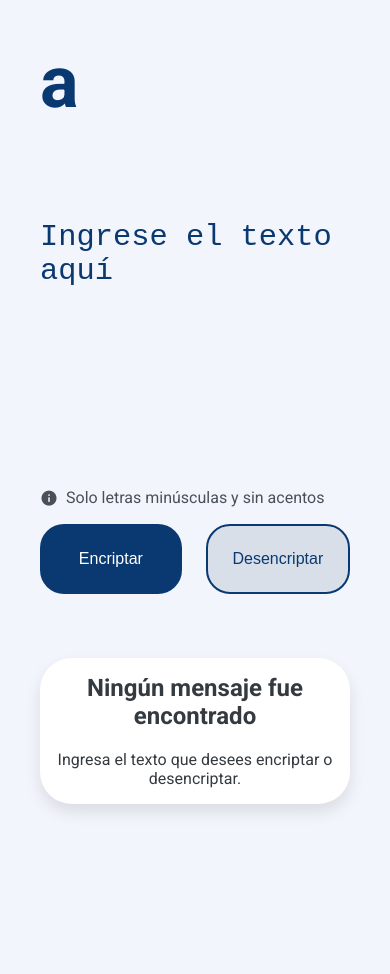
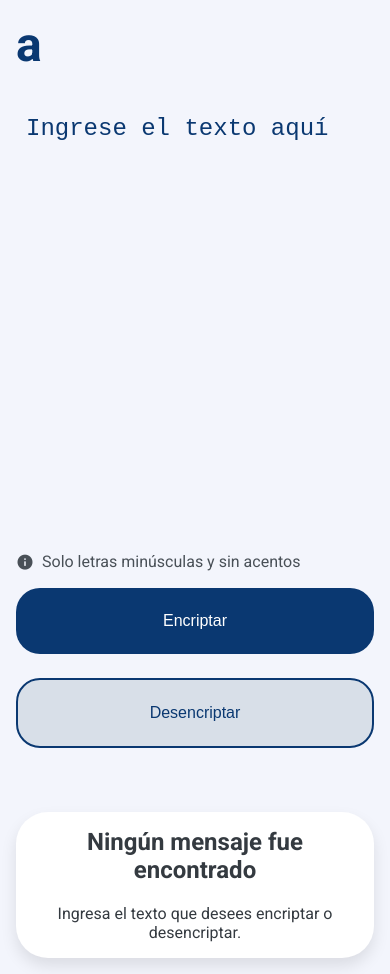
Before and after one commit to isaias65/Oracle_Alura, a plain HTML site: page Encriptador_Texto/index.html in a window 390 px wide. Before the commit the page ends 844 px from the top, so only its background shows below. Drawn offline with nearby package versions, Linux system fonts and the light colour scheme.

Commit message:
realizamos responsive

```diff
--- a/Encriptador_Texto/Styles/Style.css
+++ b/Encriptador_Texto/Styles/Style.css
@@ -19,7 +19,6 @@
 
 body{
     font-family: "Roboto", sans-serif;
-    font-style: normal;
     background-color: var(--background-principal);
 }
 main{
@@ -27,10 +26,10 @@ main{
     grid-template-columns: 120px 2fr 1fr;
     grid-column-gap: 5rem;
     padding: 2.5rem;
-    height: 100vh;
+    min-height: 100vh;
 }
-.section_logo h1{
-    font-size: 4.5rem;
+.section_logo{
+    font-size: 3rem;
     text-align: center;
     color: #0A3871;
 
@@ -47,7 +46,6 @@ main{
     width: 100%;
     height: 100%;
     padding: 20px;
-    /* padding: 70px 8px 10px 0px; */
     font-size: 1.9rem;
     background-color: transparent;
     color: var(--color-section-ingreso);
@@ -187,30 +185,20 @@ textarea::-webkit-scrollbar-thumb {
 @media (max-width: 1080px) {
     main {
         grid-template-columns: 1fr;
-        grid-template-rows: 100px 2fr auto;
-        grid-gap: 2rem;
-        padding: 2.5rem;
+        row-gap: 2rem;
     }
 
     .section_logo {
-        grid-column: 1 / -1;
-        grid-row: 1 / 2;
-    }
-    .section_logo h1{
         text-align: left;
+        font-size: 3rem;
     }
 
     .section_ingreso {
-        grid-column: 1 / -1;
-        grid-row: 2 / 3;
-    }
-    .section_ingreso textarea {
-        padding: 0 0 10px 0;
+       padding: 0;
+       height: 80vh;
     }
 
     .section_salida {
-        grid-column: 1 / -1;
-        grid-row: 3 / 4;
         height: auto;
         display: flex;
         flex-direction: column;
@@ -218,12 +206,38 @@ textarea::-webkit-scrollbar-thumb {
         justify-content: center;
     }
 
-    .section_salida .salida_welcome .salida_info {
-        width: auto;
+    .section_salida .salida_welcome .salida_info{
+        width: 100%;
     }
 
     .section_salida img {
         display: none;
+    }
+    .section_salida .salida_result .result_info{
+        height: 80vh;
+    }
+}
+
+@media (max-width: 430px){
+    main{
+        padding: 1rem;
+    }
+    .section_logo{
+        font-size: 2rem;
+    }
+    .section_ingreso textarea{
+        font-size: 1.5rem;
+        padding: 10px;
+    }
+
+    .section_ingreso .ingreso_info .ingreso_button{
+        display: flex;
+        flex-direction: column;
+        align-items: center;
+        justify-content: center;
+    }
+    .section_salida .salida_result .result_info{
+        height: 80vh;
     }
 }
 
```
